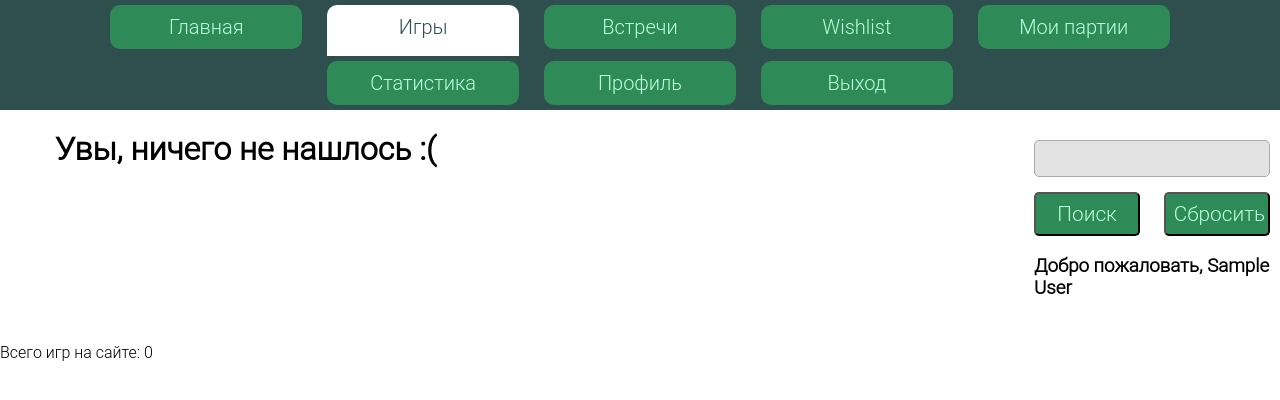
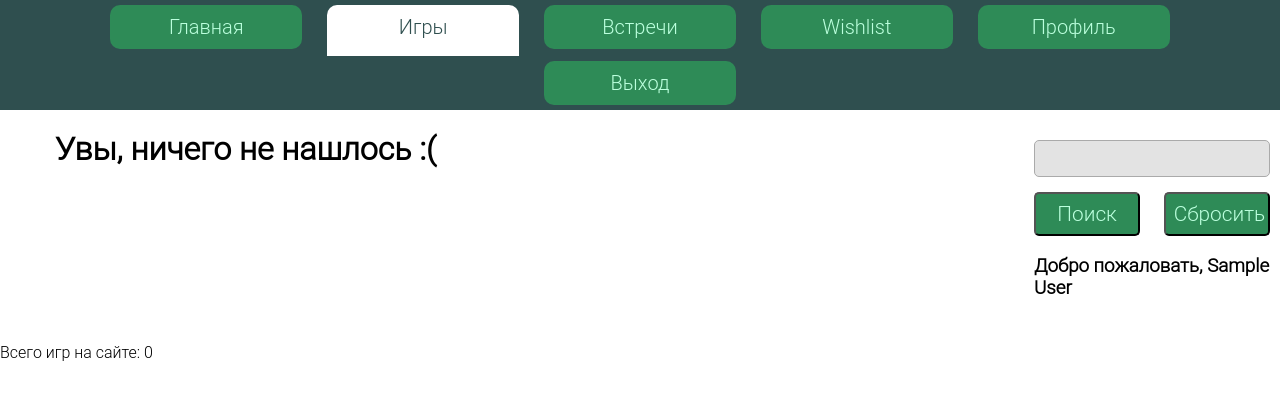
Before and after one commit to YashinIlya1996/boardgame_django, a Django app: page /games/ in a window 1280 px wide. Shown: the top 400 px of the page. Run offline with Django 4.2, Linux system fonts and the light colour scheme; the visitor is signed in with stand-in values (Sample User, id 1); data that the repository does not hold is empty; parts of the project's set-up code (start-up, migrations or seed data) failed here and were passed over.

Commit message:
Рефакторинг логики navbar'a

```diff
--- a/bg_project/apps/boardgames/views.py
+++ b/bg_project/apps/boardgames/views.py
@@ -25,7 +25,7 @@ def clear_search_data(request):
 
 
 def index(request):
-    return render(request, 'boardgames/index.html')
+    return render(request, 'boardgames/index.html', context={"active": "index"})
 
 
 class AllGames(ListView):
@@ -56,6 +56,7 @@ class AllGames(ListView):
         if search:
             context["search_str"] = search
         context["count"] = BoardGame.objects.count()
+        context["active"] = "games"
         return context
 
 
@@ -68,6 +69,11 @@ class DetailGame(DetailView):
     def get_queryset(self):
         return BoardGame.objects.filter(tesera_alias=self.kwargs.get("alias"))
 
+    def get_context_data(self, **kwargs):
+        context = super(DetailGame, self).get_context_data(**kwargs)
+        context["active"] = "games"
+        return context
+
 
 class BoardGameViewSet(viewsets.ModelViewSet):
     serializer_class = BoardGamesListSerializer
--- a/templates/navigation.html
+++ b/templates/navigation.html
@@ -1,15 +1,15 @@
 <div class="nav-container">
-    <a href="{% url "index" %}"><div class="nav-item {% if request.path == "/" %}active{% endif %}">Главная</div></a>
-    <a href="{% url "all_games" %}"><div class="nav-item {% if request.path == "/games/" %}active{% endif %}">Игры</div></a>
-    <a href="{% url "meets" %}"><div class="nav-item {% if request.path|truncatechars:6 == "/meet…" %}active{% endif %}">Встречи</div></a>
+    <a href="{% url "index" %}"><div class="nav-item {% if active == "index" %}active{% endif %}">Главная</div></a>
+    <a href="{% url "all_games" %}"><div class="nav-item {% if active == "games" %}active{% endif %}">Игры</div></a>
+    <a href="{% url "meets" %}"><div class="nav-item {% if active == "meets" %}active{% endif %}">Встречи</div></a>
     {% if user.is_authenticated %}
-        <a href="{% url "wishlist" %}"><div class="nav-item {% if request.path == "/wishlist/" %}active{% endif %}">Wishlist</div></a>
-        <a href="#"><div class="nav-item">Мои партии</div></a>
-        <a href="#"><div class="nav-item">Статистика</div></a>
-        <a href="{% url "profile_detail" user.id %}"><div class="nav-item {% if request.path|truncatechars:10 == "/profile/…" %}active{% endif %}">Профиль</div></a>
+        <a href="{% url "wishlist" %}"><div class="nav-item {% if active == "wishlist" %}active{% endif %}">Wishlist</div></a>
+{#        <a href="#"><div class="nav-item">Мои партии</div></a>#}
+{#        <a href="#"><div class="nav-item">Статистика</div></a>#}
+        <a href="{% url "profile_detail" user.id %}"><div class="nav-item {% if active == "profile" %}active{% endif %}">Профиль</div></a>
         <a href="{% url "log_out" %}"><div class="nav-item">Выход</div></a>
     {% else %}
-        <a href="{% url "log_in" %}"><div class="nav-item {% if request.path == "/accounts/login/" %}active{% endif %}">Вход</div></a>
-        <a href="{% url "sign_up" %}"><div class="nav-item {% if request.path == "/accounts/signup/" %}active{% endif %}">Регистрация</div></a>
+        <a href="{% url "log_in" %}"><div class="nav-item {% if active == "login" %}active{% endif %}">Вход</div></a>
+        <a href="{% url "sign_up" %}"><div class="nav-item {% if active == "signup" %}active{% endif %}">Регистрация</div></a>
     {% endif %}
 </div>
```
Also changed, not shown: bg_project/apps/users/views.py (+12 -4 lines).
